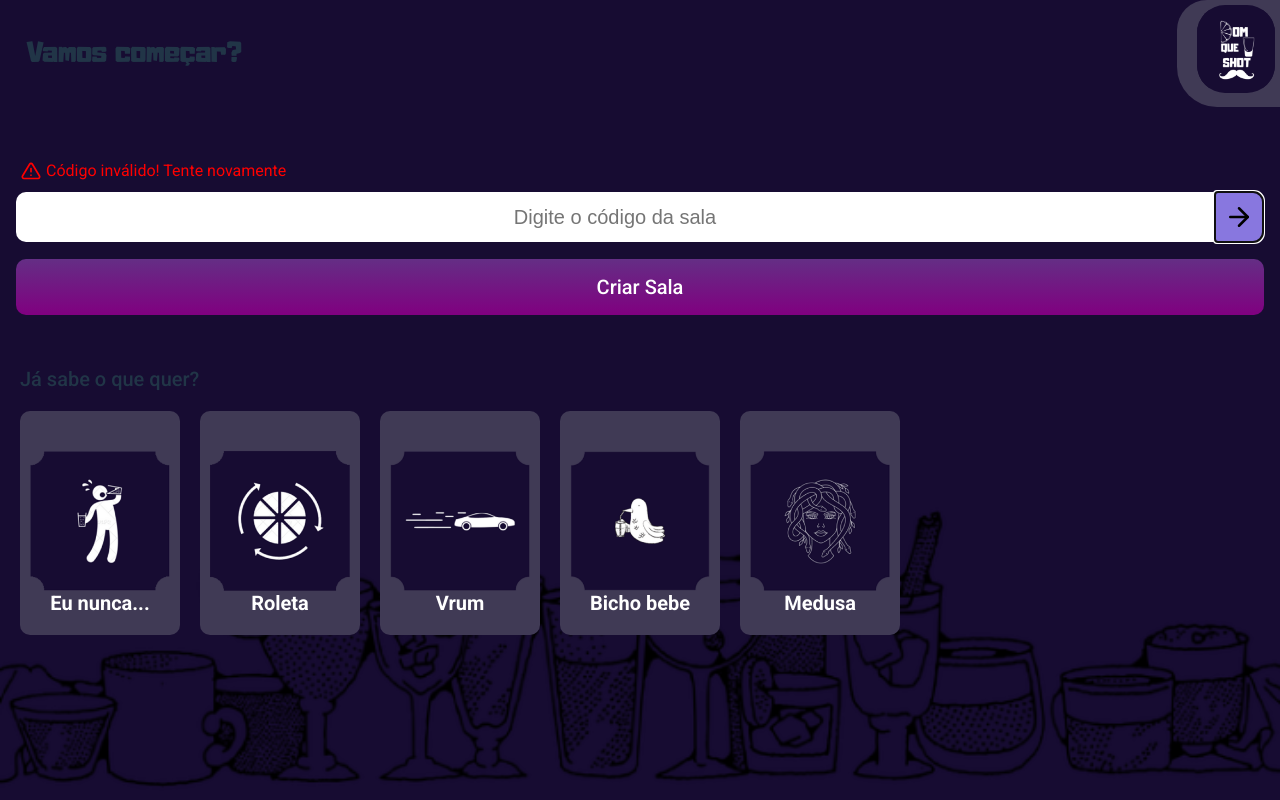
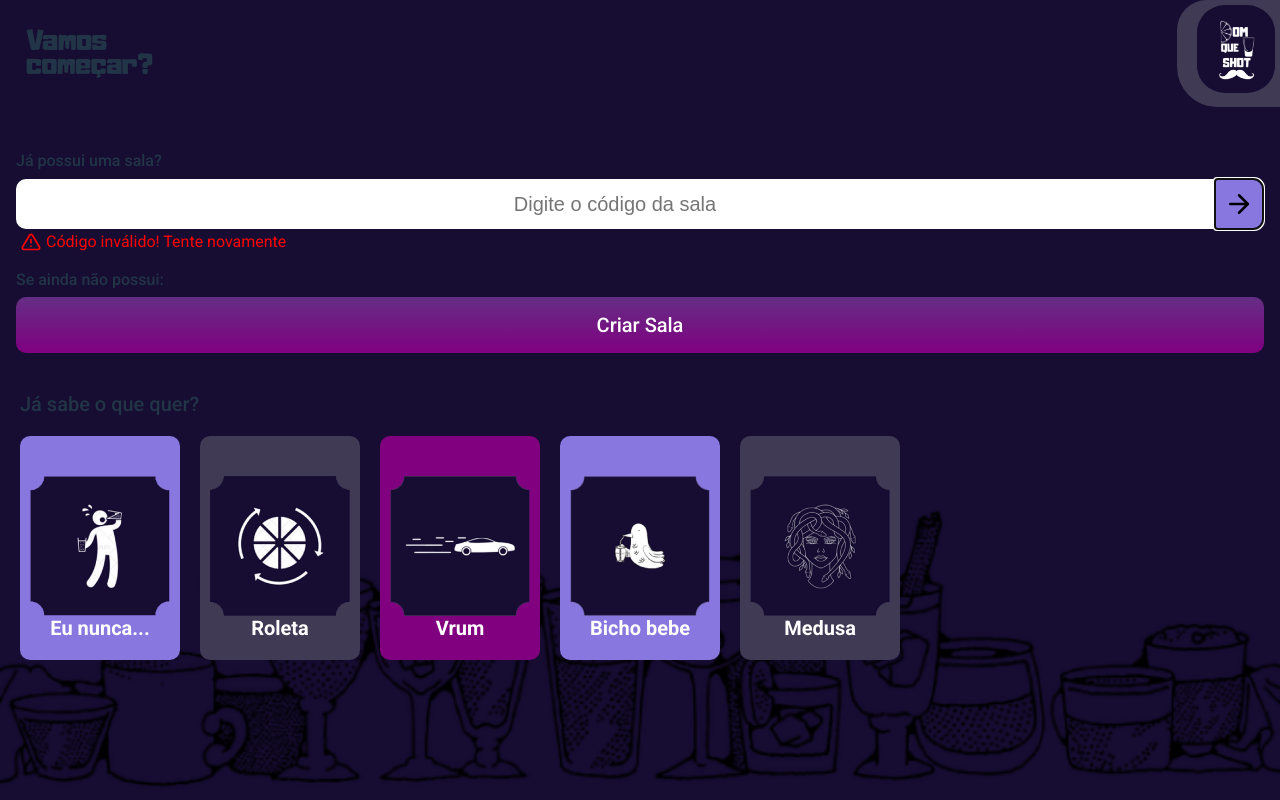
Before and after one commit to chap0lin/dom-que-shot, a React (Vite) app: page /Home in a window 1280 px wide. Both pictures are taken after a click on the button 1239 px from the left and 217 px from the top of the page. Built offline with nearby package versions, Linux system fonts and the light colour scheme.

Commit message:
[GAME-80] home screen adjustments

```diff
--- a/src/Components/Header/Header.css
+++ b/src/Components/Header/Header.css
@@ -18,6 +18,7 @@
 
 .HeaderTitle {
   padding-left: 1em;
+  max-width: 30px;
 }
 
 .HeaderTimer {
--- a/src/scenes/Home/GameCards/index.tsx
+++ b/src/scenes/Home/GameCards/index.tsx
@@ -9,25 +9,30 @@ export const gameCards = [
     image: euNunca,
     title: 'Eu nunca...',
     id: 1,
+    color: '#8877DF',
   },
   {
     image: Roleta,
     title: 'Roleta',
     id: 2,
+    color: '#403A55',
   },
   {
     image: Vrum,
     title: 'Vrum',
     id: 3,
+    color: '#800080',
   },
   {
     image: BichoBebe,
     title: 'Bicho bebe',
     id: 4,
+    color: '#8877DF',
   },
   {
     image: Medusa,
     title: 'Medusa',
     id: 5,
+    color: '#403A55',
   },
 ];
--- a/src/scenes/Home/Home.css
+++ b/src/scenes/Home/Home.css
@@ -11,6 +11,16 @@
   display: flex;
   align-items: center;
   justify-content: center;
+}
+
+.HelpInfo {
+  margin: 0;
+  margin-bottom: 8px;
+  font-family: 'Roboto';
+  font-style: normal;
+  font-weight: 500;
+  font-size: 16px;
+  line-height: 19px;
 }
 
 .JoinRoomEnterCode {
@@ -39,7 +49,7 @@
 .JoinRoomWarningSpace {
   display: flex;
   align-items: center;
-  height: 40px;
+  height: 24px;
   padding: 5px;
 }
 
@@ -55,6 +65,7 @@
 }
 
 .ChooseGameDiv {
+  margin-top: 30px;
   padding: 1em;
   font-size: 20px;
   font-weight: 500;
--- a/src/scenes/Home/Home.tsx
+++ b/src/scenes/Home/Home.tsx
@@ -89,18 +89,10 @@ function Home() {
 
   return (
     <Background>
-      <Header title="Vamos começar?" logo />
+      <Header title={"Vamos começar?"} logo />
 
       <div className="JoinRoomDiv">
-        <div
-          className="JoinRoomWarningSpace"
-          style={{
-            visibility:
-              inputErrorMsg.visibility === 'visible' ? 'visible' : 'hidden',
-          }}>
-          <AlertTriangle width="20px" height="20px" color="red" />
-          <p className="JoinRoomWarning">{inputErrorMsg.msg}</p>
-        </div>
+        <p className="HelpInfo">Já possui uma sala?</p>
         <div className="JoinRoomInputAndButton">
           <input
             ref={ref}
@@ -112,9 +104,21 @@ function Home() {
             <ArrowRight width="30px" height="30px" onClick={verifyRoom} />
           </button>
         </div>
+
+        <div
+          className="JoinRoomWarningSpace"
+          style={{
+            visibility:
+              inputErrorMsg.visibility === 'visible' ? 'visible' : 'hidden',
+          }}>
+          <AlertTriangle width="20px" height="20px" color="red" />
+          <p className="JoinRoomWarning">{inputErrorMsg.msg}</p>
+        </div>
       </div>
 
+
       <div className="CreateRoomDiv">
+        <p className="HelpInfo">Se ainda não possui:</p>
         <Button width="100%">
           <div onClick={newRoom}>Criar Sala</div>
         </Button>
--- a/src/scenes/Home/ImageSlider/ImageSlider.css
+++ b/src/scenes/Home/ImageSlider/ImageSlider.css
@@ -13,7 +13,6 @@
   flex-direction: column;
   justify-content: flex-start;
   align-items: center;
-  background: #403a55;
   margin-right: 1em;
   border-radius: 10px;
   padding: 1em 0.5em;
--- a/src/scenes/Home/ImageSlider/index.tsx
+++ b/src/scenes/Home/ImageSlider/index.tsx
@@ -2,14 +2,14 @@ import React from 'react';
 import './ImageSlider.css';
 
 interface ImageSliderProps {
-  content: { image: string; title: string; id: number }[];
+  content: { image: string; title: string; id: number; color: string }[];
 }
 
 export default function ImageSlider({ content }: ImageSliderProps) {
   return (
     <div className="slider">
       {content.map((slide, key) => (
-        <div className="card">
+        <div className="card" style={{background: slide.color}}>
           <img className="image" src={slide.image} alt="game" />
           <p className="title">{slide.title}</p>
         </div>
```
